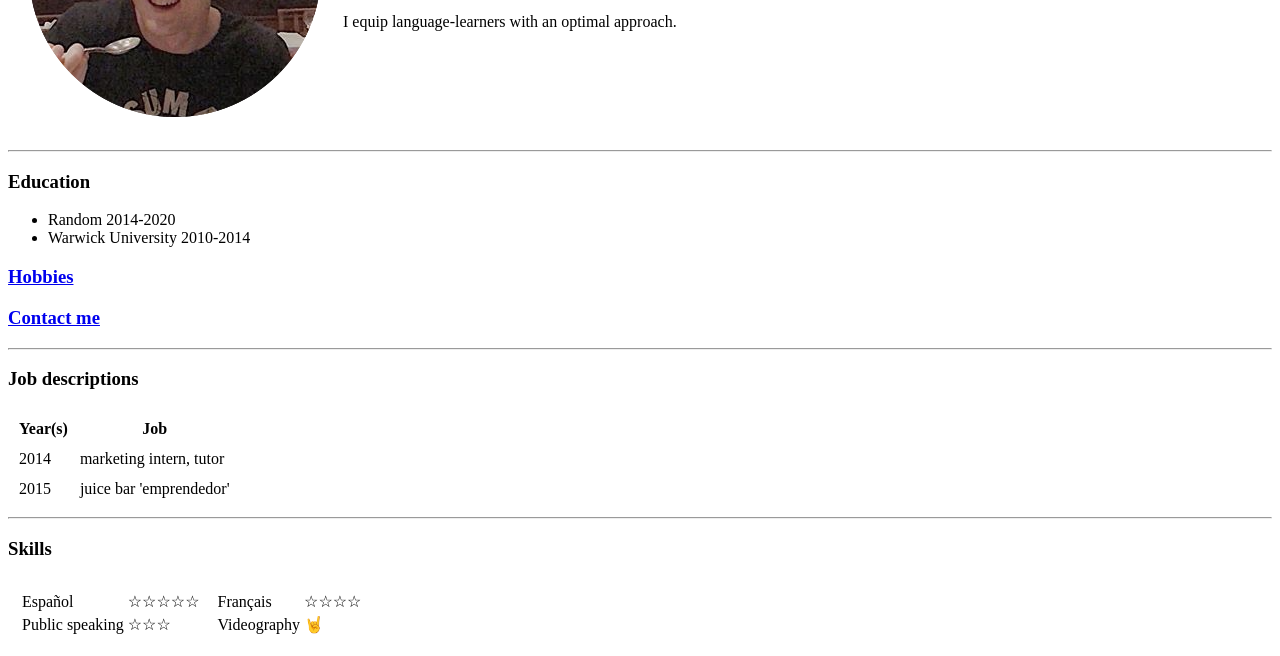
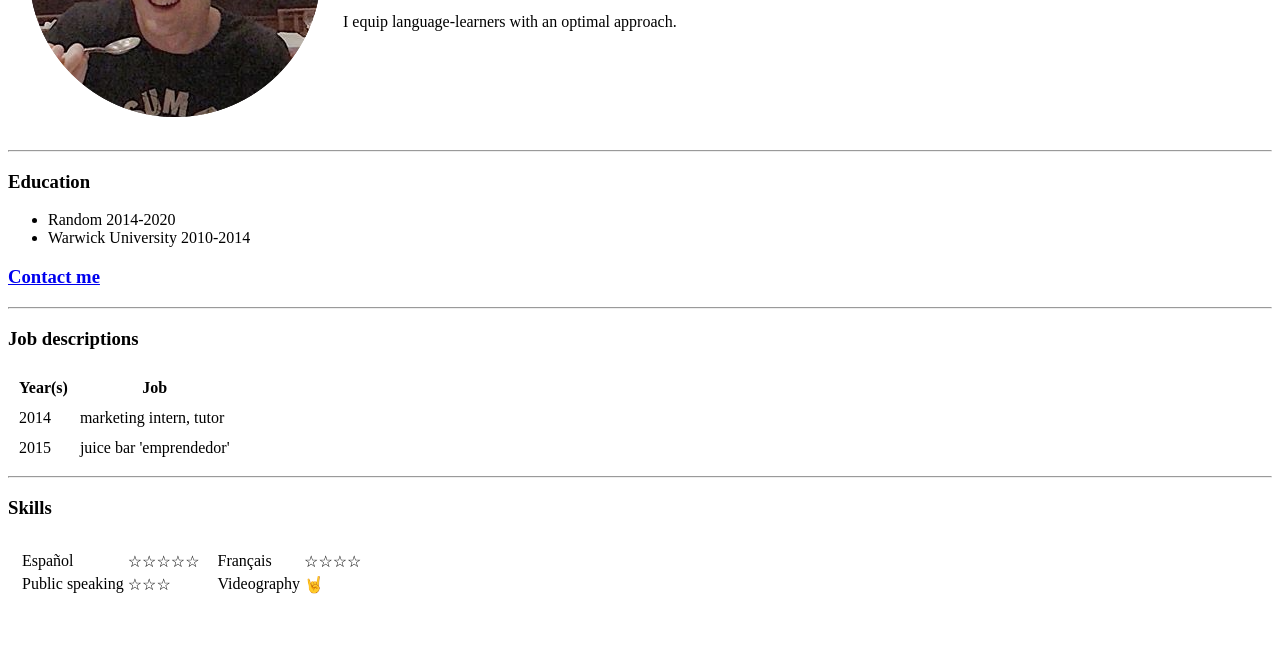
Before and after one commit to alorobino/cv, a plain HTML site: page index.html in a window 1280 px wide. Shown: the part 204-860 px from the top of the page. After the commit the page ends 820 px from the top, so only its background shows below. Drawn offline with Linux system fonts and the light colour scheme.

Commit message:
Update index.html

```diff
--- a/index.html
+++ b/index.html
@@ -17,7 +17,7 @@
       <li>Random 2014-2020</li>
       <li>Warwick University 2010-2014</li>
       </ul>
-    <h3><a href="hobbies.html">Hobbies</a></h3>
+<!--     <h3><a href="hobbies.html">Hobbies</a></h3> -->
     <h3><a href="contact-me.html">Contact me</a></h3>
     <hr>
     <h3>Job descriptions  </h3>
```
